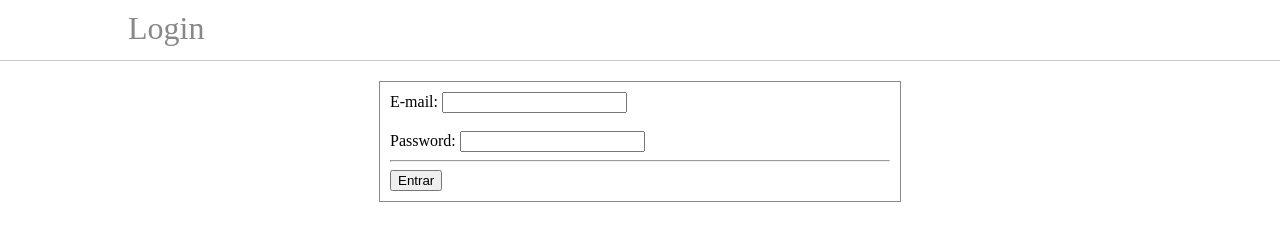
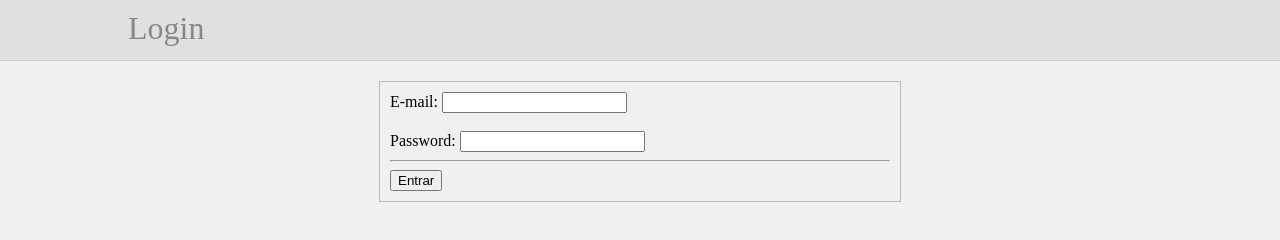
Before and after one commit to elenildo/app-test, a plain HTML site: page login.html in a window 1280 px wide. Drawn offline with Linux system fonts and the light colour scheme.

Commit message:
Alterações no estilo

```diff
--- a/login.html
+++ b/login.html
@@ -14,7 +14,7 @@
             Login
         </div>
     </div>
-    <div style="width:500px; border:1px solid #888; margin:0 auto; padding: 10px; ">
+    <div class="painel-form">
         <form id="frmLogin">
             <label for="">E-mail:</label>
             <input type="email" name="email"> &nbsp;
--- a/static/style.css
+++ b/static/style.css
@@ -1,6 +1,13 @@
 body{
     margin: 0;
     padding: 0;
+    background-color: #f0f0f0;
+}
+.painel-form{
+    width:500px;
+    border:1px solid #bbb;
+    margin:0 auto;
+    padding: 10px;
 }
 .container{
     width: 80%;
@@ -14,6 +21,7 @@ body{
     border-bottom: 1px solid #ccc;
     margin-bottom: 20px;
     padding-top: 10px;
+    background-color: #e0e0e0;
 }
 .banner div{
     width: 80%;
```
Also changed, not shown: produto.html (+5 -4 lines).
